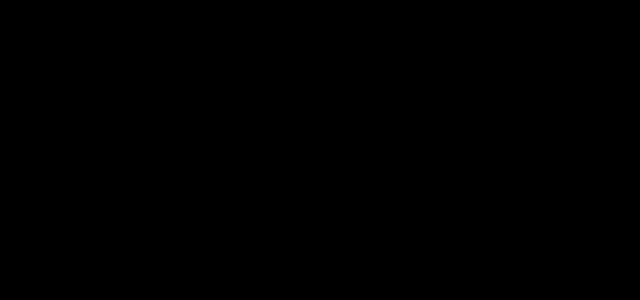
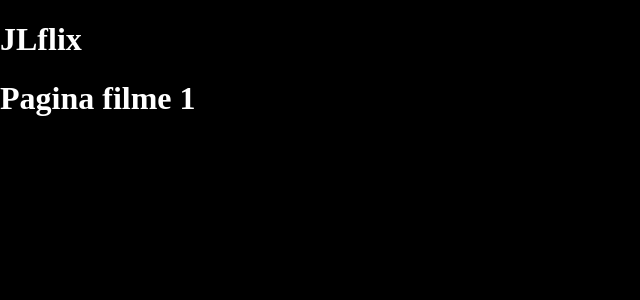
Before and after one commit to joaolucas14/JLflix, a React (Vite) app: page /filme/1 in a window 1280 px wide. Before the commit this address had no page. Shown: the top 300 px of the page, without its empty margins (0-640 px from the left). Built offline with nearby package versions, Linux system fonts and the light colour scheme.

Commit message:
adiciona página de detalhes do filme e navegação a partir do MovieCard

```diff
--- a/src/Rotas.tsx
+++ b/src/Rotas.tsx
@@ -2,6 +2,7 @@ import { Route, BrowserRouter as Router, Routes } from "react-router-dom";
 import PaginaPadrao from "./pages/PaginaPadrao";
 import PaginaInicial from "./pages/PaginaInicial";
 import { RecoilRoot } from "recoil";
+import PaginaFilme from "./pages/PaginaFilme";
 
 function Rotas() {
   return (
@@ -10,6 +11,7 @@ function Rotas() {
         <Routes>
           <Route path="/" element={<PaginaPadrao />}>
             <Route index element={<PaginaInicial />} />
+            <Route path="filme/:id" element={<PaginaFilme />} />
           </Route>
         </Routes>
       </Router>
--- a/src/components/MovieCard/index.tsx
+++ b/src/components/MovieCard/index.tsx
@@ -1,13 +1,16 @@
+import { useNavigate } from "react-router-dom";
 import IFilme from "../../interfaces/IFilme";
 import StarRating from "../StarRating";
 import styles from "./MovieCard.module.css";
 
 export default function MovieCard({
+  id,
   title,
   overview,
   poster_path,
   vote_average,
 }: IFilme) {
+  const navigate = useNavigate();
   return (
     <li className={styles.movie_card}>
       <div className={styles.movie_poster}>
@@ -28,7 +31,12 @@ export default function MovieCard({
             </p>
           )}
 
-          <button className={styles.btn_default}>Ver mais</button>
+          <button
+            className={styles.btn_default}
+            onClick={() => navigate(`/filme/${id}`)}
+          >
+            Ver mais
+          </button>
         </div>
       </div>
     </li>
--- a/src/components/StarRating/index.tsx
+++ b/src/components/StarRating/index.tsx
@@ -17,7 +17,6 @@ export default function StarRating(props: IStarRating) {
       emptyStars.push(i);
     }
   }
-  console.log(numStarts);
   return (
     <div className={styles.movie_rate}>
       {fullStars.map((index) => (
--- /dev/null
+++ b/src/pages/PaginaFilme/index.tsx
@@ -0,0 +1,10 @@
+import { useParams } from "react-router-dom";
+
+export default function PaginaFilme() {
+  const { id } = useParams<{ id: string }>();
+  return (
+    <div>
+      <h1>Pagina filme {id}</h1>
+    </div>
+  );
+}
--- a/src/states/useListaFilmes.ts
+++ b/src/states/useListaFilmes.ts
@@ -26,7 +26,7 @@ export default function useListaFilmes() {
           page: pagina, // Número da página
         },
       });
-
+      console.log("teste", resposta.data);
       // Filtra os filmes duplicados (caso já existam na lista)
       const novosFilmes = resposta.data.results.filter(
         (filme: IFilme) =>
```
Also changed, not shown: src/pages/PaginaFilme/PaginaFilme.module.css (added).
